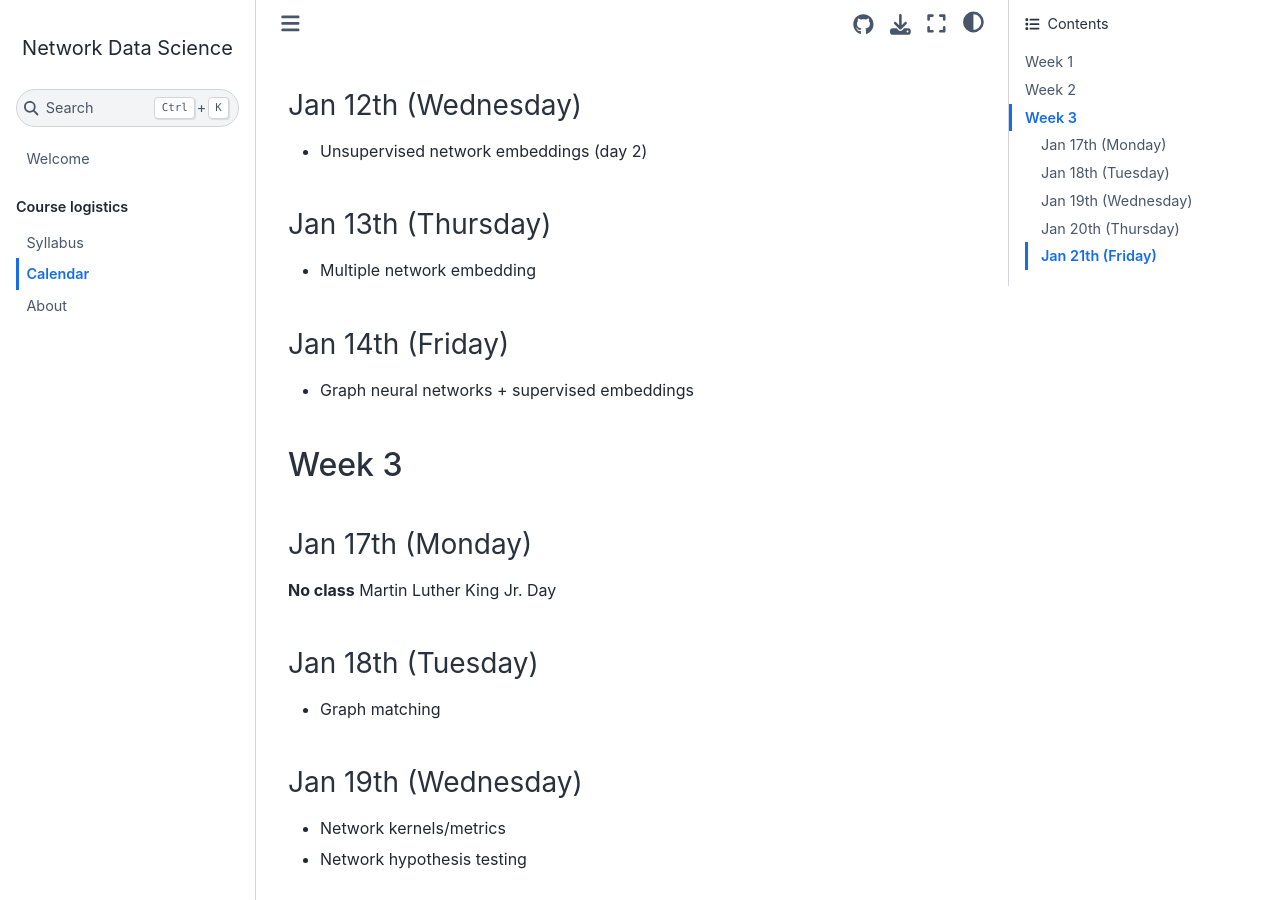
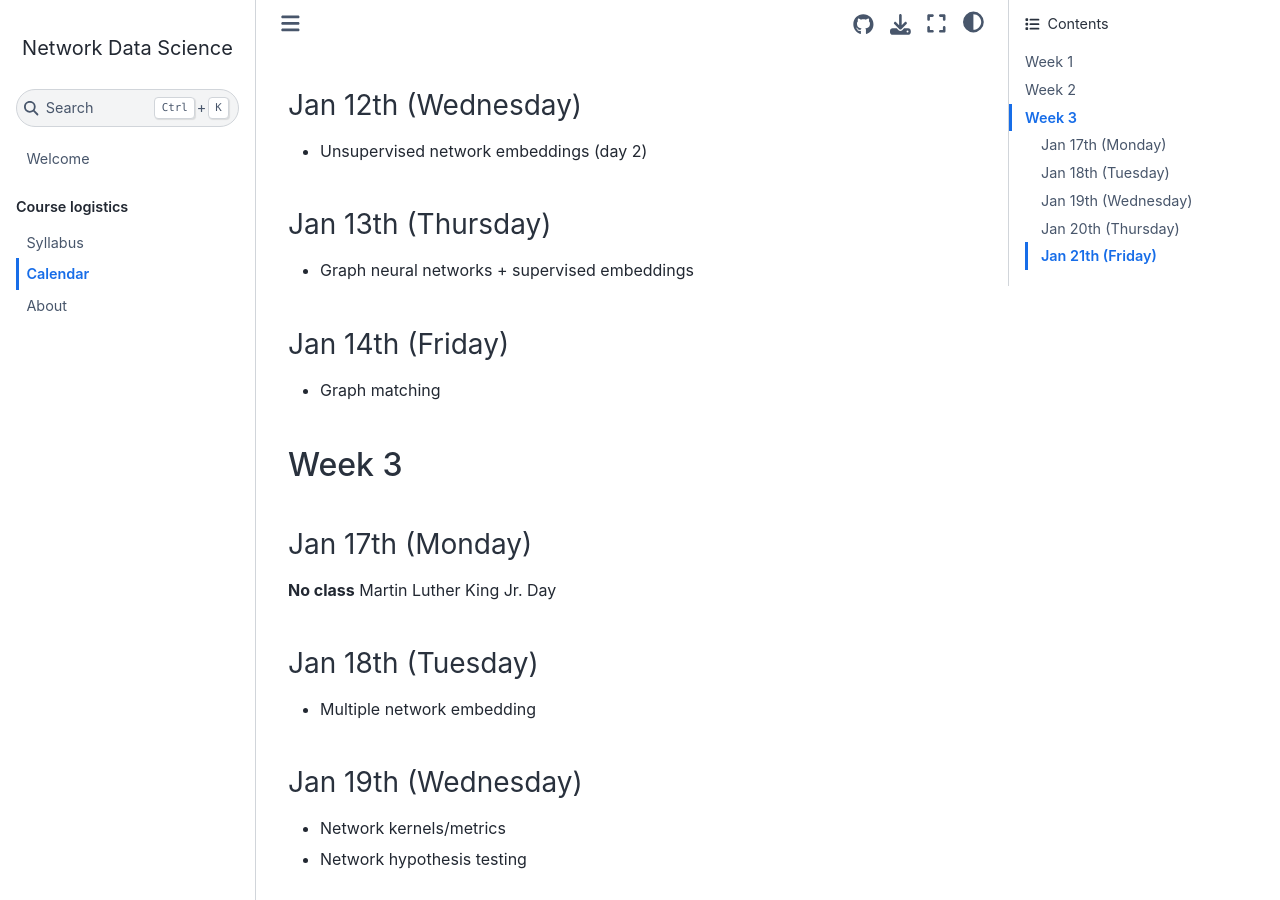
Before and after one commit to bdpedigo/networks-course, a Jupyter Book: the page built from docs/calendar.md, in a window 1280 px wide and 900 px high, scrolled down 1191 px. Built offline with Jupyter Book 1.0.4 settings and Sphinx 7.4.7 and the Sphinx Book theme 1.1.4, drawn with Linux system fonts in a browser that asks for light colours.

Commit message:
undo reorder

```diff
--- a/docs/calendar.md
+++ b/docs/calendar.md
@@ -32,17 +32,17 @@ Schedule below is approximate and subject to change
 - Unsupervised network embeddings (day 2)
 
 ### Jan 13th (Thursday)
-- Multiple network embedding
+- Graph neural networks + supervised embeddings
 
 ### Jan 14th (Friday)
-- Graph neural networks + supervised embeddings
+- Graph matching
 
 ## Week 3
 ### Jan 17th (Monday)
 **No class** Martin Luther King Jr. Day
 
 ### Jan 18th (Tuesday)
-- Graph matching
+- Multiple network embedding
 
 ### Jan 19th (Wednesday)
 - Network kernels/metrics
```
